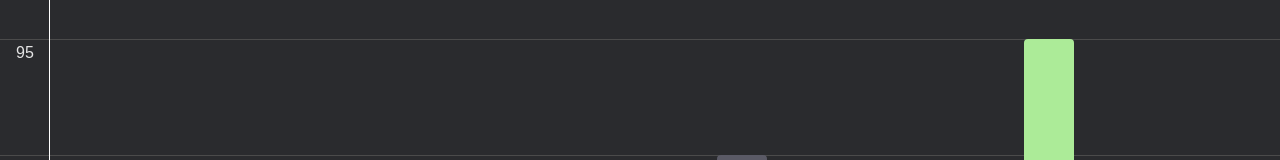
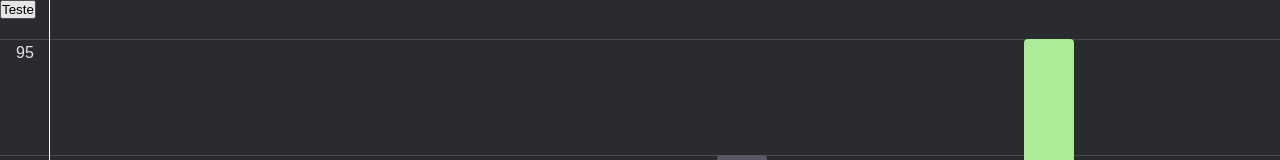
Before and after one commit to JandersonBarboza/jb-charts, a React (Vite) app: page / in a window 1280 px wide. Shown: the top 160 px of the page. Built offline with nearby package versions, Linux system fonts and the light colour scheme.

Commit message:
Implementado useState para atualização de dados.

```diff
--- a/src/App.jsx
+++ b/src/App.jsx
@@ -1,6 +1,7 @@
 import { JbChart } from "./components/JbChart";
+import { useState } from 'react';
 
-const data = [
+let data = [
     {
         id: 1,
         label: 'Exemplo 1',
@@ -51,8 +52,22 @@ const data = [
     }
 ];
 
-export function App () {
+export function App() {
+    const [value, setValue] = useState('');
+
+    function handleChange() {
+        setValue(
+            data.map(newValues => newValues.value = `${Math.floor(Math.random() * 100)}`)
+        );
+        //console.log(data)
+    }
+
     return (
-        <JbChart data={data} />
+        <>
+            <JbChart data={data} />
+            <button style={{ position: 'fixed', top: 0 }} onClick={handleChange}>
+                Teste
+            </button>
+        </>
     )
 }
--- a/src/components/JbBars/styles.css
+++ b/src/components/JbBars/styles.css
@@ -26,6 +26,8 @@
 .bar {
     border-top-left-radius: 4px;
     border-top-right-radius: 4px;
+
+    transition: height 0.5s;
 }
 
 .line {
--- a/src/components/JbChart/index.jsx
+++ b/src/components/JbChart/index.jsx
@@ -2,7 +2,7 @@ import { JbBars } from '../JbBars';
 import './styles.css';
 
 export function JbChart({ data }) {
-    console.log(data)
+    //console.log(data)
     return (
         <div className='container'>
             <div className='side'>
```
Also changed, not shown: 1 other file (tests, documents, lock files or other folders).
